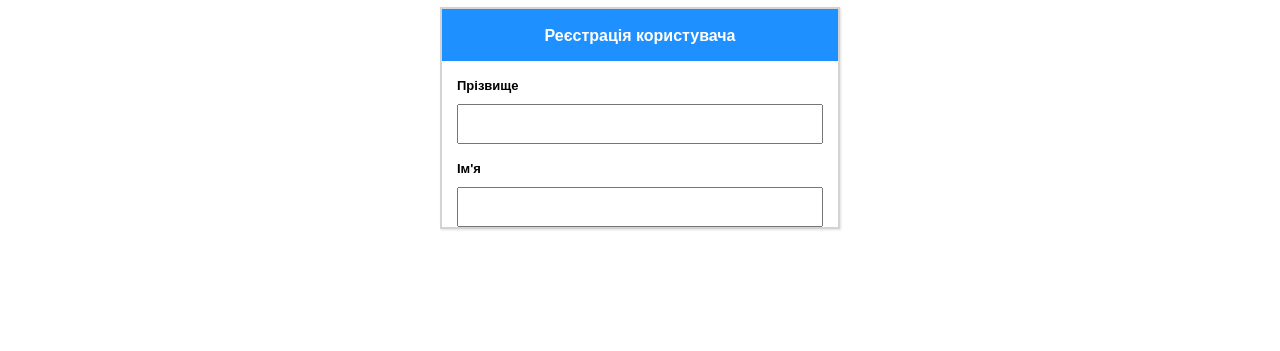
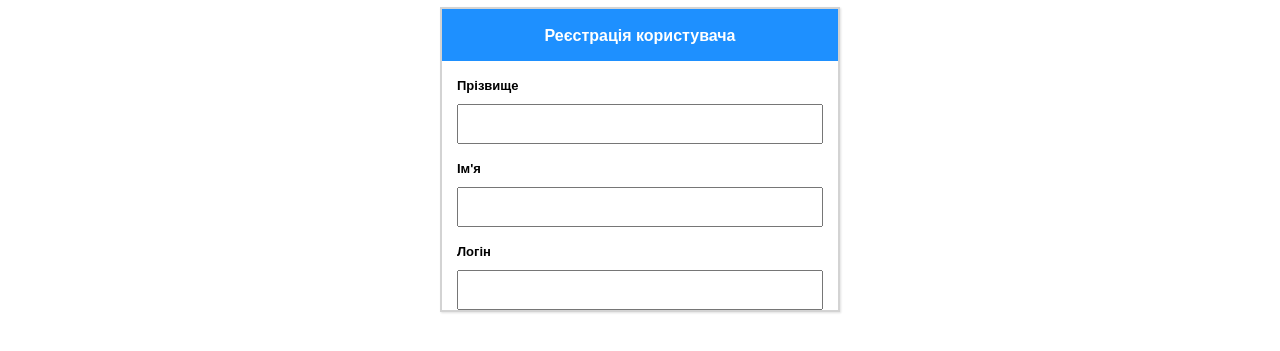
Before and after one commit to Stanislav22219/LabRab13, a plain HTML site: page LabRab13/register.html in a window 1280 px wide. Shown: the part 93-444 px from the top of the page. Drawn offline with Linux system fonts and the light colour scheme.

Commit message:
Логін

```diff
--- a/LabRab13/register.html
+++ b/LabRab13/register.html
@@ -29,6 +29,10 @@
                 <label for="name">Ім'я</label><br>
                 <input type="text" id="name">
             </div>
+            <div>
+                <label for="log">Логін</label><br>
+                <input type="text" id="log">
+            </div>
         </div>
     </main>
     <footer></footer>
```
